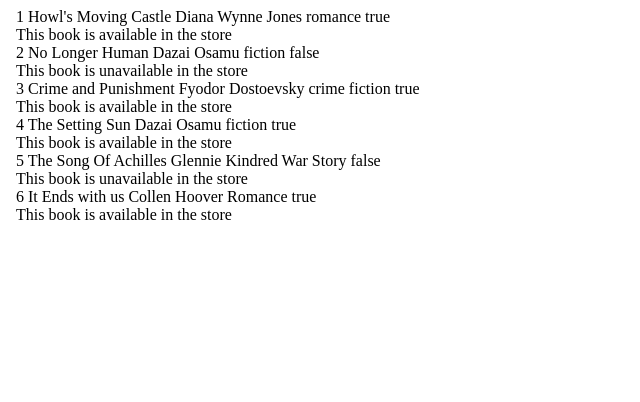
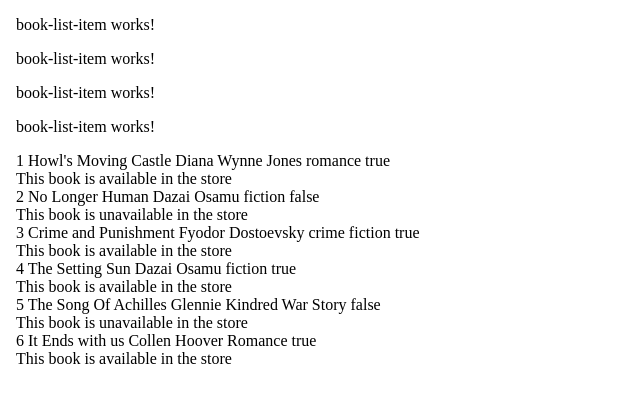
Before and after one commit to Priyam59/Priyam_Vaghela_Learning_Angular, an Angular app: page / in a window 1280 px wide. Shown: the top 402 px of the page, without its empty margins (0-640 px from the left). Built offline with nearby package versions, Linux system fonts and the light colour scheme.

Commit message:
made changes in app html, and also defined 4 array of book in ts, created 4 booklistitemtag in html and created an input in booklistitem.ts

```diff
--- a/src/app/app.component.html
+++ b/src/app/app.component.html
@@ -4,6 +4,9 @@
 </head>
 <body>
 <div class ="first">
+
+  <app-book-list></app-book-list>
+
   <div *ngFor="let book of bookList">
     <div>
     {{book.id}}
--- a/src/app/app.component.ts
+++ b/src/app/app.component.ts
@@ -2,11 +2,12 @@
 import { RouterOutlet } from '@angular/router';
 import {Books} from "./models/books";
 import {NgFor, NgIf} from "@angular/common";
+import {BookListComponent} from "./book-list/book-list.component";
 
 @Component({
   selector: 'app-root',
   standalone: true,
-  imports: [RouterOutlet, NgFor, NgIf],
+  imports: [RouterOutlet, NgFor, NgIf, BookListComponent],
   templateUrl: './app.component.html',
   styleUrl: './app.component.css'
 })
--- a/src/app/book-list-item/book-list-item.component.ts
+++ b/src/app/book-list-item/book-list-item.component.ts
@@ -1,4 +1,5 @@
-import { Component } from '@angular/core';
+import {Component, Input} from '@angular/core';
+import {Books} from "../models/books";
 
 @Component({
   selector: 'app-book-list-item',
@@ -8,5 +9,5 @@
   styleUrl: './book-list-item.component.css'
 })
 export class BookListItemComponent {
-
+  @Input() book ?: Books;
 }
--- a/src/app/book-list/book-list.component.html
+++ b/src/app/book-list/book-list.component.html
@@ -1 +1,4 @@
-<p>book-list works!</p>
+<app-book-list-item></app-book-list-item>
+<app-book-list-item></app-book-list-item>
+<app-book-list-item></app-book-list-item>
+<app-book-list-item></app-book-list-item>
--- a/src/app/book-list/book-list.component.ts
+++ b/src/app/book-list/book-list.component.ts
@@ -1,12 +1,23 @@
 import { Component } from '@angular/core';
+import {Books} from "../models/books";
+import {BookListItemComponent} from "../book-list-item/book-list-item.component";
+import {NgFor} from "@angular/common";
 
 @Component({
   selector: 'app-book-list',
   standalone: true,
-  imports: [],
+  imports: [
+    BookListItemComponent,
+    NgFor
+  ],
   templateUrl: './book-list.component.html',
   styleUrl: './book-list.component.css'
 })
 export class BookListComponent {
+  book1 : Books = {id : 1, title : "Howl's Moving Castle", author : "Diana Wynne Jones", genre : "romance", available : true};
+  book2 : Books = {id : 2, title : "No Longer Human", author : "Dazai Osamu", genre : "fiction", available : false};
+  book3 : Books = {id : 3, title : "Crime and Punishment", author : "Fyodor Dostoevsky", genre : "crime fiction", available : true};
+  book4 : Books = {id : 4, title : "The Setting Sun", author : "Dazai Osamu", genre : "fiction", available : true};
 
+  bookList : Books[] = [this.book1,this.book2,this.book3,this.book4]
 }
```
